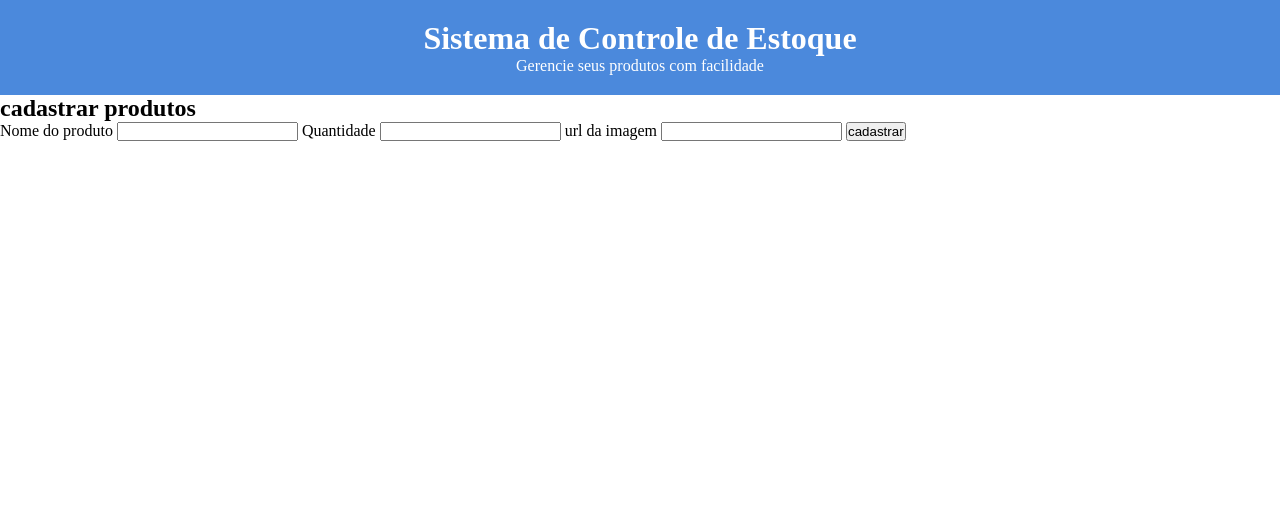
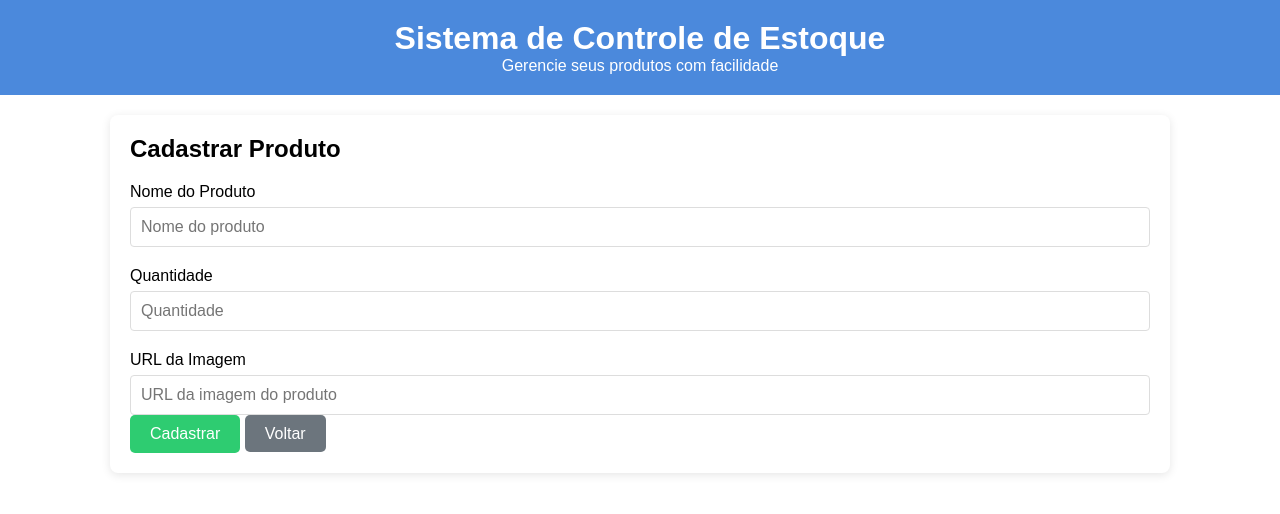
Before and after one commit to fcaio8966/app-estoque-electron, a plain HTML site: page src/pages/cadastro.html in a window 1280 px wide. Drawn offline with Linux system fonts and the light colour scheme.

Commit message:
atualização

```diff
--- a/src/pages/cadastro.html
+++ b/src/pages/cadastro.html
@@ -9,30 +9,32 @@
 </head>
 
 <body>
-    <header class="header"> <!-- Cabeçalho da página com classe 'header' para estilização -->
-        <h1>Sistema de Controle de Estoque</h1> <!-- Título principal da página (nível 1) -->
-        <p>Gerencie seus produtos com facilidade</p> <!-- Parágrafo com texto descritivo -->
-    </header>
+    <header class="header">
+    <h1>Sistema de Controle de Estoque</h1>
+    <p>Gerencie seus produtos com facilidade</p>
+  </header>
 
-    <div class="container">
+  <div class="container">
+    <div class="card">
+      <h2>Cadastrar Produto</h2>
 
-        <div calss="card">
-            <h2>cadastrar produtos</h2>
-            <form id="form-produto">
-                <label for="nome-produto">Nome do produto</label>
-                <input type="text" id="nome-produto" required>
-                <label for="quantidade-produto">Quantidade</label>
-                <input type="number" id="quantidade-produto" required>
-                <label for="imagem-produto">url da imagem </label>
-                <input type="url"  id="imagem-produto">
-                <button type="submit">cadastrar</button>
-            </form>
+      <form id="form-produto">
+        <label for="nome-produto">Nome do Produto</label>
+        <input type="text" id="nome-produto" class="form-input" placeholder="Nome do produto" required>
 
+        <label for="quantidade-produto">Quantidade</label>
+        <input type="number" id="quantidade-produto" class="form-input" placeholder="Quantidade" min="0" required>
+
+        <label for="imagem-produto">URL da Imagem</label>
+        <input type="text" id="imagem-produto" class="form-input" placeholder="URL da imagem do produto">
+
+        <div class ="form-footer">
+          <button type="submit" class="button-success">Cadastrar</button>
+          <a href="dashboard.html" class="button-back">Voltar</a>
         </div>
-
+      </form>
     </div>
-    <script scr="../js/cadastro.js"></script>
-
+  </div>
 </body>
 
 </html>
--- a/src/styles/cadastro.css
+++ b/src/styles/cadastro.css
@@ -1,15 +1,73 @@
+
 * {
-  margin: 0;  /* Espaçamentos externos */
-  padding: 0; /* Espaçamentos internos */
-  box-sizing: border-box; /* Tamanho da caixa */
+  box-sizing: border-box;
+  padding: 0;
+  margin: 0;
+  font-family: Arial;
 }
 
+.header {
+  background-color: #4B89DC;
+  color: white;
+  padding: 20px 0;
+  text-align: center;
+}
 
+.container {
+  max-width: 1100px;
+  margin: 0 auto;
+  padding: 0 20px;
+  overflow: hidden;
+}
 
+.card {
+  background: #fff;
+  border-radius: 8px;
+  box-shadow: 0 2px 10px rgba(0, 0, 0, 0.1);
+  padding: 20px;
+  margin: 20px 0;
+}
 
-.header { /* Estilo para elementos com classe 'header' */
-  background-color: #4B89DC; /* Define a cor de fundo como azul */
-  color: white; /* Define a cor do texto como branco */
-  padding: 20px 0; /* Adiciona espaçamento interno de 20px no topo e base, sem espaçamento nas laterais */
-  text-align: center; /* Centraliza o texto horizontalmente */
+label {
+  display: block;
+  margin-top: 20px;
 }
+
+input {
+  width: 100%;
+  margin-top: 6px;
+  padding: 10px;
+  border: 1px solid #ddd;
+  border-radius: 4px;
+  font-size: 16px;
+}
+
+input:focus {
+  outline: none;
+  border-color: var(--primary-color);
+}
+
+.button-success {
+  color: #fff;
+  border: none;
+  padding: 10px 20px;
+  border-radius: 5px;
+  cursor: pointer;
+  text-decoration: none;
+  font-size: 16px;
+  background-color: #2ECC71;
+}
+
+.button-back {
+  color: #fff;
+  border: none;
+  padding: 10px 20px;
+  border-radius: 5px;
+  cursor: pointer;
+  text-decoration: none;
+  font-size: 16px;
+  background-color: #6C757D;
+}
+form-footer{
+  display: flex; gap: 10px; margin-top: 20px;
+}
```
